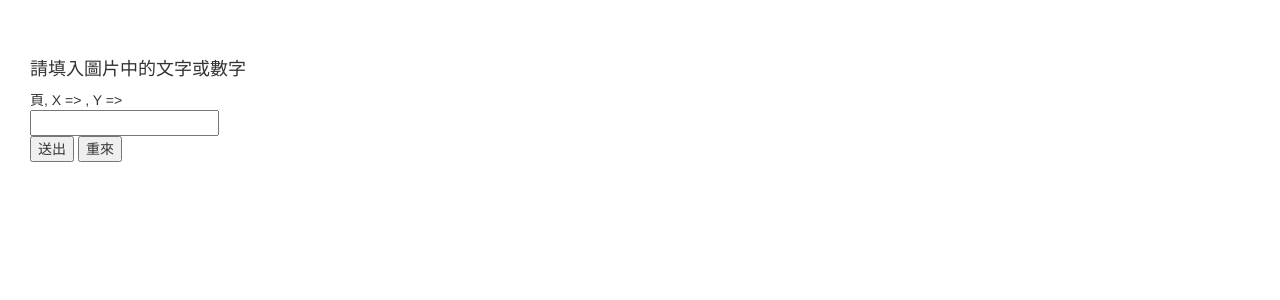
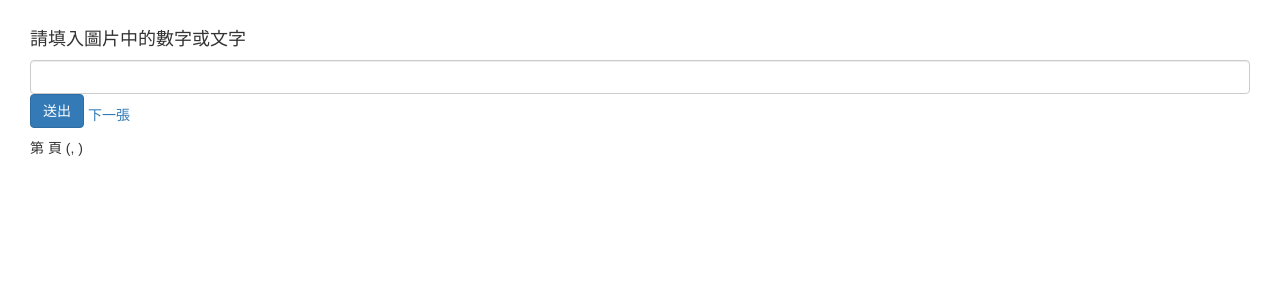
Before and after one commit to ctiml/campaign-finance.g0v.ctiml.tw, a PHP site: template webdata/views/cell/index.phtml in a window 1280 px wide. Shown: the top 300 px of the page. Run offline with PHP 8.4, Linux system fonts and the light colour scheme; the template is opened without the code that fills it, so the values that code supplies are empty; some libraries are stand-ins or nearby versions.

Commit message:
調整排版及 css

```diff
--- a/static/css/cell.css
+++ b/static/css/cell.css
@@ -1,3 +1,9 @@
 .cell {
-    padding: 30px;
+    padding: 20px 30px;
 }
+.submit {
+    margin-bottom: 10px;
+}
+a:hover {
+    cursor: pointer;
+}
--- a/webdata/views/cell/index.phtml
+++ b/webdata/views/cell/index.phtml
@@ -1,14 +1,14 @@
 <?= $this->partial('/common/header.phtml', $this) ?>
 <div class="cell">
+    <h4>請填入圖片中的數字或文字</h4>
+    <input id="ans" class="form-control" type="text" name="ans" />
+    <a id="submit" class="btn btn-primary submit">送出</a>
+    <a id="next">下一張</a>
+    <span class="msg"></span>
+    <div class="cell-info" data-page="<?= $this->page ?>" data-x="<?= $this->x ?>" data-y="<?= $this->y ?>">
+        <?= "第 " . $this->page . " 頁 (" . $this->x . ", " . $this->y . ")" ?>
+    </div>
     <div class="cell-image"><img src="<?= $this->cellimg ?>" /></div>
-    <h4>請填入圖片中的文字或數字</h4>
-    <div class="cell-info" data-page="<?= $this->page ?>" data-x="<?= $this->x ?>" data-y="<?= $this->y ?>">
-        <?= $this->page . " 頁, X => " . $this->x . ", Y => " . $this->y ?>
-    </div>
-    <input id="ans" class="" type="text" name="ans" /><br>
-    <input id="submit" class="" type="submit" value="送出" />
-    <input id="reset" class="" type="button" value="重來" />
-    <div class="msg"></div>
 </div>
 <script src="/static/js/cell.js"></script>
 <link rel="stylesheet" href="/static/css/cell.css">
--- a/webdata/views/common/header.phtml
+++ b/webdata/views/common/header.phtml
@@ -1,7 +1,8 @@
 <!DOCTYPE html>
 <html>
 <head>
-<meta http-equiv="Content-Type" content="text/html; charset=utf-8">
+<meta charset="utf-8">
+<meta name="viewport" content="width=device-width"/>
 <title></title>
 <script src="//ajax.googleapis.com/ajax/libs/jquery/1.8.3/jquery.min.js"></script>
 <script src="//cdnjs.cloudflare.com/ajax/libs/twitter-bootstrap/2.2.2/bootstrap.min.js"></script>
```
